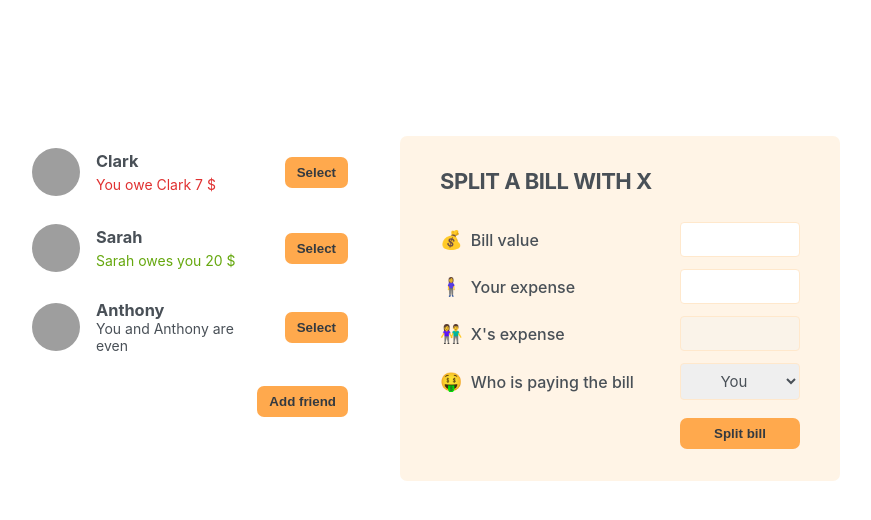
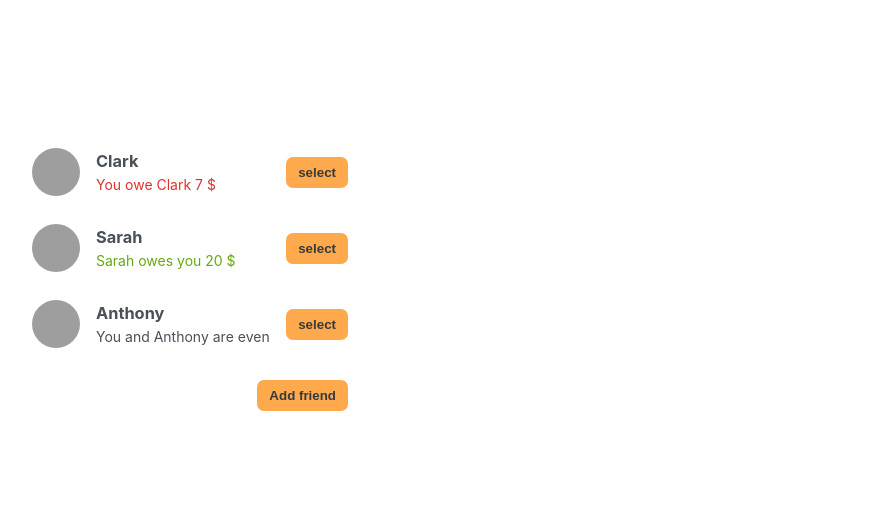
Before and after one commit to EugeneLevkovych/eat-n-split, a React (Vite) app: page / in a window 1280 px wide. Shown: the top 520 px of the page, without its empty margins (210-1081 px from the left). Built offline with nearby package versions, Linux system fonts and the light colour scheme; grey boxes are pictures that could not be loaded.

Commit message:
add vid 100

```diff
--- a/src/App.jsx
+++ b/src/App.jsx
@@ -28,27 +28,43 @@
 
 export default function App() {
 
-const [friends, setFriends] = useState(initialFriends)
-const [showAddFriend, setShowAddFriend] = useState(false)
+const [friends, setFriends] = useState(initialFriends);
+const [showAddFriend, setShowAddFriend] = useState(false);
+const [selectedFriend, setSelectedFriend] = useState(null);
+
+
 
 function handleShowAddFriend() {
   setShowAddFriend((show) => !show)
 }
 
 function handleAddFriend(friend) {
-  setFriends(friends => [...friends, friend])
+  setFriends(friends => [...friends, friend]);
+  setShowAddFriend(false);
+}
+
+function handleSelection(friend) {
+  setSelectedFriend((cur) => cur?.id === friend.id ? null : friend );
+  setShowAddFriend(false);
 }
 
   return (
    <div className='app'>
     <div className='sidebar'>
-    <FriendsList friends={friends} />
-    {showAddFriend && <FormAddFriend onAddFriend={handleAddFriend} />}
+    <FriendsList
+      friends={friends}
+      selectedFriend={selectedFriend}
+      onSelection={handleSelection}
+    />
+
+    {showAddFriend && <FormAddFriend onAddFriend=
+    {handleAddFriend} />}
+
     <Button onClick={handleShowAddFriend}>{showAddFriend ? 'Close' : 'Add friend'}</Button>
     </div>
-    <FormSplitBill />
+    {selectedFriend && <FormSplitBill selectedFriend={selectedFriend} />}
    </div>
   )
 }
 
- //8 99 mac mini
+ //8 100 mac mini
--- a/src/components/FormSplitBill.jsx
+++ b/src/components/FormSplitBill.jsx
@@ -1,8 +1,8 @@
 import Button from "./Button";
 
-export default function FormSplitBill() {
+export default function FormSplitBill( {selectedFriend} ) {
     return  (<form className="form-split-bill">
-        <h2>Split a bill with X</h2>
+        <h2>Split a bill with {selectedFriend.name}</h2>
 
             <label>💰 Bill value</label>
             <input type="text" />
@@ -10,13 +10,13 @@
             <label>🧍‍♀️ Your expense</label>
             <input type="text" />
 
-            <label>👫 X's expense</label>
+            <label>👫 {selectedFriend.name}'s expense</label>
             <input type="text" disabled />
 
             <label>🤑 Who is paying the bill</label>
             <select>
                 <option value="User">You</option>
-                <option value="Friand">X</option>
+                <option value="Friend">{selectedFriend.name}</option>
             </select>
 
             <Button>Split bill</Button>
--- a/src/components/Friend.jsx
+++ b/src/components/Friend.jsx
@@ -1,13 +1,16 @@
 import Button from "./Button"
 
-export default function Friend({ friend }) {
-    return   <li>
-        <img src={friend.image} alt={friend.name} />
-        <h3>{friend.name}</h3>
-        {friend.balance < 0 && (<p className="red">You owe {friend.name} {Math.abs(friend.balance)} $</p>)}
-        {friend.balance > 0 && (<p className="green">{friend.name} owes you {Math.abs(friend.balance)} $</p>)}
-        {friend.balance === 0 && (<p>You and {friend.name} are even</p>)}
-        <Button>Select</Button>
-        </li>
+export default function Friend({ friend, onSelection, selectedFriend }) {
+  const isSelected = selectedFriend?.id === friend.id;
 
+return   <li className={isSelected ? "selected" : ""}>
+ <img src={friend.image} alt={friend.name} />
+ <h3>{friend.name}</h3>
+ {friend.balance < 0 && (<p className="red">You owe {friend.name} {Math.abs(friend.balance)} $</p>)}
+ {friend.balance > 0 && (<p className="green">{friend.name} owes you {Math.abs(friend.balance)} $</p>)}
+ {friend.balance === 0 && (<p>You and {friend.name} are even</p>)}
+<Button onClick={() => onSelection(friend)}>
+    {isSelected ? "close" : "select"}
+</Button>
+    </li>
 }
--- a/src/components/FriendsList.jsx
+++ b/src/components/FriendsList.jsx
@@ -1,12 +1,15 @@
 import Friend from "./Friend";
 
-
-
-export default function FriendsList( {friends} ) {
+export default function FriendsList( {friends, onSelection,
+   selectedFriend} ) {
 
      return (
      <ul>
-       {friends.map((friend) => (<Friend friend={friend} key={friend.id} />))}
+       {friends.map((friend) => (<Friend friend={friend} key={friend.id}
+       selectedFriend={selectedFriend}
+       onSelection={onSelection}
+       />
+       ))}
      </ul>
      );
     }
```
